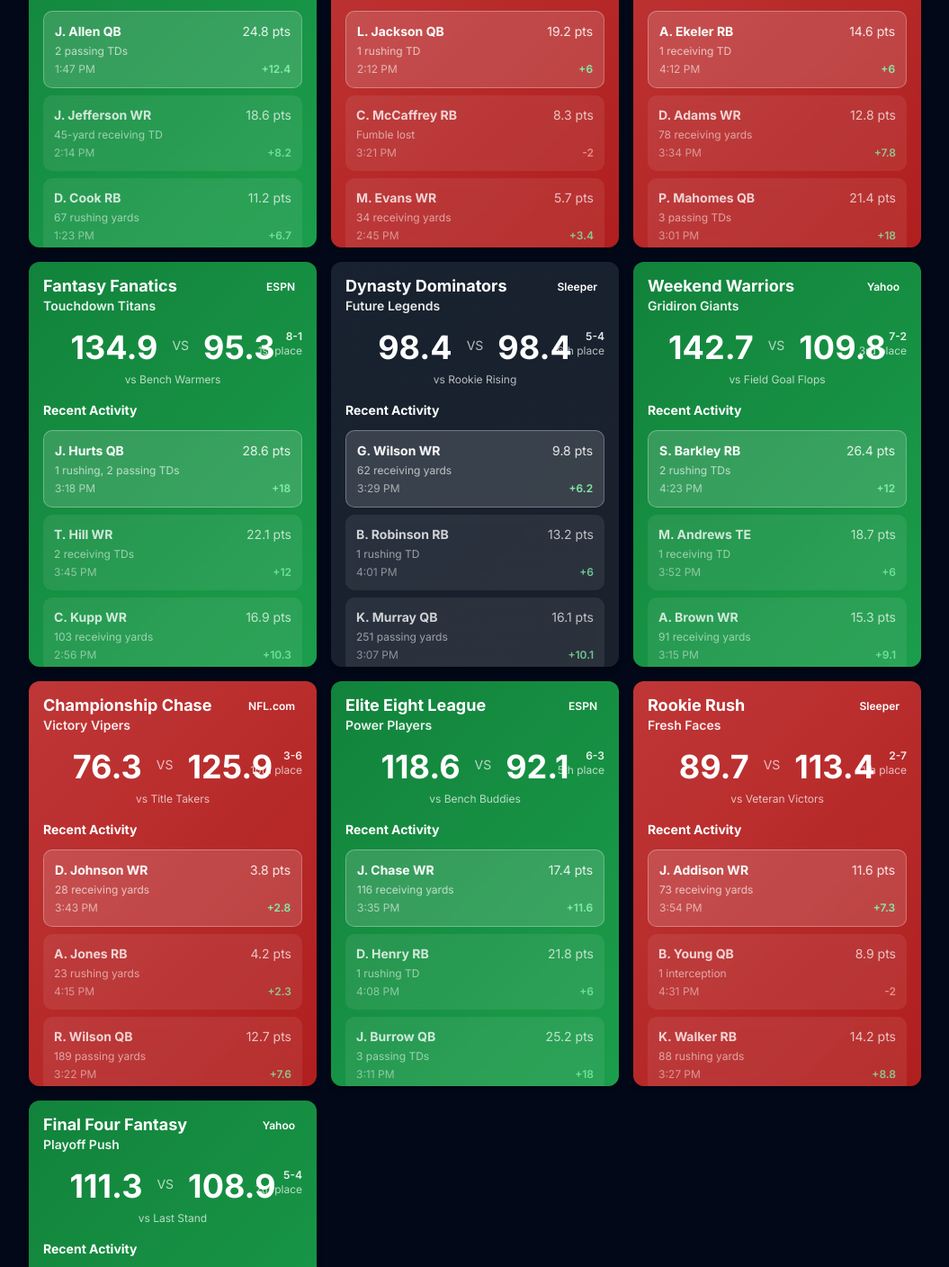
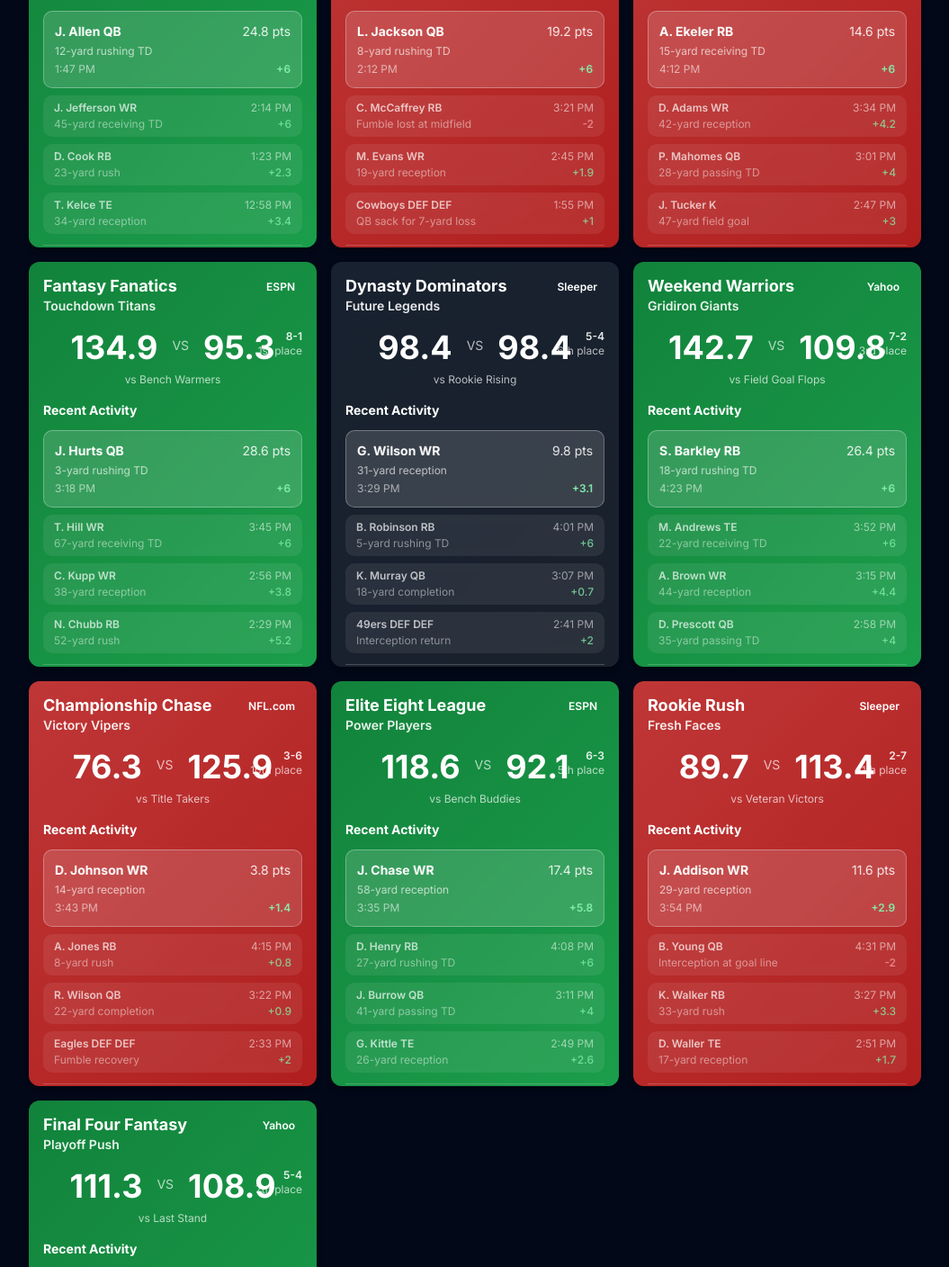
Before and after one commit to swiftarm11/fantasy-scoreboard-pulse, a React (Vite) app: page / in a window 1280 px wide. Shown: the part 284-1692 px from the top of the page at 90% size, without its empty margins (112-1167 px from the left). Built offline with nearby package versions, Linux system fonts and the light colour scheme.

Commit message:
Fix scoring event display
Update scoring events to show specific actions instead of cumulative player points. Condense less recent scoring events to reduce space usage.

```diff
--- a/src/components/ScoringEvent.tsx
+++ b/src/components/ScoringEvent.tsx
@@ -7,8 +7,10 @@ interface ScoringEventProps {
 export const ScoringEvent = ({ event }: ScoringEventProps) => {
   const isPositive = event.scoreImpact > 0;
 
+  if (event.isRecent) {
+    // Full-size recent event
     return (
-    <div className={`scoring-event ${event.isRecent ? 'scoring-event-recent' : 'scoring-event-old'}`}>
+      <div className="scoring-event scoring-event-recent">
         <div className="flex justify-between items-start mb-1">
           <div className="flex-1">
             <div className="flex justify-between items-center">
@@ -28,10 +30,37 @@ export const ScoringEvent = ({ event }: ScoringEventProps) => {
           <span className="text-white/60">
             {event.timestamp}
           </span>
-        <span className={isPositive ? 'score-impact-positive' : 'score-impact-negative'}>
-          {isPositive ? '+' : ''}{event.scoreImpact}
+          <span className={isPositive ? "score-impact-positive" : "score-impact-negative"}>
+            {isPositive ? "+" : ""}{event.scoreImpact}
           </span>
         </div>
       </div>
     );
+  }
+
+  // Condensed older event
+  return (
+    <div className="scoring-event scoring-event-old py-1.5">
+      <div className="flex justify-between items-center">
+        <div className="flex-1">
+          <div className="flex items-center justify-between">
+            <span className="text-xs font-semibold text-white/90">
+              {event.playerName} {event.position}
+            </span>
+            <span className="text-xs text-white/70">
+              {event.timestamp}
+            </span>
+          </div>
+          <div className="flex items-center justify-between mt-0.5">
+            <p className="text-xs text-white/60 truncate pr-2">
+              {event.action}
+            </p>
+            <span className={`text-xs font-medium ${isPositive ? "text-green-300" : "text-red-300"}`}>
+              {isPositive ? "+" : ""}{event.scoreImpact}
+            </span>
+          </div>
+        </div>
+      </div>
+    </div>
+  );
 };
--- a/src/data/mockData.ts
+++ b/src/data/mockData.ts
@@ -19,7 +19,7 @@ export const mockLeagueData: LeagueData[] = [
         position: 'WR',
         weeklyPoints: 18.6,
         action: '45-yard receiving TD',
-        scoreImpact: 8.2,
+        scoreImpact: 6.0,
         timestamp: '2:14 PM'
       },
       {
@@ -27,8 +27,8 @@ export const mockLeagueData: LeagueData[] = [
         playerName: 'J. Allen',
         position: 'QB',
         weeklyPoints: 24.8,
-        action: '2 passing TDs',
-        scoreImpact: 12.4,
+        action: '12-yard rushing TD',
+        scoreImpact: 6.0,
         timestamp: '1:47 PM',
         isRecent: true
       },
@@ -37,8 +37,8 @@ export const mockLeagueData: LeagueData[] = [
         playerName: 'D. Cook',
         position: 'RB',
         weeklyPoints: 11.2,
-        action: '67 rushing yards',
-        scoreImpact: 6.7,
+        action: '23-yard rush',
+        scoreImpact: 2.3,
         timestamp: '1:23 PM'
       },
       {
@@ -46,8 +46,8 @@ export const mockLeagueData: LeagueData[] = [
         playerName: 'T. Kelce',
         position: 'TE',
         weeklyPoints: 15.4,
-        action: '89 receiving yards',
-        scoreImpact: 8.9,
+        action: '34-yard reception',
+        scoreImpact: 3.4,
         timestamp: '12:58 PM'
       }
     ],
@@ -70,7 +70,7 @@ export const mockLeagueData: LeagueData[] = [
         playerName: 'C. McCaffrey',
         position: 'RB',
         weeklyPoints: 8.3,
-        action: 'Fumble lost',
+        action: 'Fumble lost at midfield',
         scoreImpact: -2.0,
         timestamp: '3:21 PM'
       },
@@ -79,8 +79,8 @@ export const mockLeagueData: LeagueData[] = [
         playerName: 'M. Evans',
         position: 'WR',
         weeklyPoints: 5.7,
-        action: '34 receiving yards',
-        scoreImpact: 3.4,
+        action: '19-yard reception',
+        scoreImpact: 1.9,
         timestamp: '2:45 PM'
       },
       {
@@ -88,7 +88,7 @@ export const mockLeagueData: LeagueData[] = [
         playerName: 'L. Jackson',
         position: 'QB',
         weeklyPoints: 19.2,
-        action: '1 rushing TD',
+        action: '8-yard rushing TD',
         scoreImpact: 6.0,
         timestamp: '2:12 PM',
         isRecent: true
@@ -98,8 +98,8 @@ export const mockLeagueData: LeagueData[] = [
         playerName: 'Cowboys DEF',
         position: 'DEF',
         weeklyPoints: 2.0,
-        action: '28 points allowed',
-        scoreImpact: -3.0,
+        action: 'QB sack for 7-yard loss',
+        scoreImpact: 1.0,
         timestamp: '1:55 PM'
       }
     ],
@@ -122,7 +122,7 @@ export const mockLeagueData: LeagueData[] = [
         playerName: 'A. Ekeler',
         position: 'RB',
         weeklyPoints: 14.6,
-        action: '1 receiving TD',
+        action: '15-yard receiving TD',
         scoreImpact: 6.0,
         timestamp: '4:12 PM',
         isRecent: true
@@ -132,8 +132,8 @@ export const mockLeagueData: LeagueData[] = [
         playerName: 'D. Adams',
         position: 'WR',
         weeklyPoints: 12.8,
-        action: '78 receiving yards',
-        scoreImpact: 7.8,
+        action: '42-yard reception',
+        scoreImpact: 4.2,
         timestamp: '3:34 PM'
       },
       {
@@ -141,8 +141,8 @@ export const mockLeagueData: LeagueData[] = [
         playerName: 'P. Mahomes',
         position: 'QB',
         weeklyPoints: 21.4,
-        action: '3 passing TDs',
-        scoreImpact: 18.0,
+        action: '28-yard passing TD',
+        scoreImpact: 4.0,
         timestamp: '3:01 PM'
       },
       {
@@ -150,8 +150,8 @@ export const mockLeagueData: LeagueData[] = [
         playerName: 'J. Tucker',
         position: 'K',
         weeklyPoints: 8.0,
-        action: '2 field goals made',
-        scoreImpact: 6.0,
+        action: '47-yard field goal',
+        scoreImpact: 3.0,
         timestamp: '2:47 PM'
       }
     ],
@@ -174,8 +174,8 @@ export const mockLeagueData: LeagueData[] = [
         playerName: 'T. Hill',
         position: 'WR',
         weeklyPoints: 22.1,
-        action: '2 receiving TDs',
-        scoreImpact: 12.0,
+        action: '67-yard receiving TD',
+        scoreImpact: 6.0,
         timestamp: '3:45 PM'
       },
       {
@@ -183,8 +183,8 @@ export const mockLeagueData: LeagueData[] = [
         playerName: 'J. Hurts',
         position: 'QB',
         weeklyPoints: 28.6,
-        action: '1 rushing, 2 passing TDs',
-        scoreImpact: 18.0,
+        action: '3-yard rushing TD',
+        scoreImpact: 6.0,
         timestamp: '3:18 PM',
         isRecent: true
       },
@@ -193,8 +193,8 @@ export const mockLeagueData: LeagueData[] = [
         playerName: 'C. Kupp',
         position: 'WR',
         weeklyPoints: 16.9,
-        action: '103 receiving yards',
-        scoreImpact: 10.3,
+        action: '38-yard reception',
+        scoreImpact: 3.8,
         timestamp: '2:56 PM'
       },
       {
@@ -202,8 +202,8 @@ export const mockLeagueData: LeagueData[] = [
         playerName: 'N. Chubb',
         position: 'RB',
         weeklyPoints: 19.7,
-        action: '127 rushing yards',
-        scoreImpact: 12.7,
+        action: '52-yard rush',
+        scoreImpact: 5.2,
         timestamp: '2:29 PM'
       }
     ],
@@ -226,7 +226,7 @@ export const mockLeagueData: LeagueData[] = [
         playerName: 'B. Robinson',
         position: 'RB',
         weeklyPoints: 13.2,
-        action: '1 rushing TD',
+        action: '5-yard rushing TD',
         scoreImpact: 6.0,
         timestamp: '4:01 PM'
       },
@@ -235,8 +235,8 @@ export const mockLeagueData: LeagueData[] = [
         playerName: 'G. Wilson',
         position: 'WR',
         weeklyPoints: 9.8,
-        action: '62 receiving yards',
-        scoreImpact: 6.2,
+        action: '31-yard reception',
+        scoreImpact: 3.1,
         timestamp: '3:29 PM',
         isRecent: true
       },
@@ -245,8 +245,8 @@ export const mockLeagueData: LeagueData[] = [
         playerName: 'K. Murray',
         position: 'QB',
         weeklyPoints: 16.1,
-        action: '251 passing yards',
-        scoreImpact: 10.1,
+        action: '18-yard completion',
+        scoreImpact: 0.7,
         timestamp: '3:07 PM'
       },
       {
@@ -254,8 +254,8 @@ export const mockLeagueData: LeagueData[] = [
         playerName: '49ers DEF',
         position: 'DEF',
         weeklyPoints: 12.0,
-        action: '2 sacks, 1 INT',
-        scoreImpact: 8.0,
+        action: 'Interception return',
+        scoreImpact: 2.0,
         timestamp: '2:41 PM'
       }
     ],
@@ -278,8 +278,8 @@ export const mockLeagueData: LeagueData[] = [
         playerName: 'S. Barkley',
         position: 'RB',
         weeklyPoints: 26.4,
-        action: '2 rushing TDs',
-        scoreImpact: 12.0,
+        action: '18-yard rushing TD',
+        scoreImpact: 6.0,
         timestamp: '4:23 PM',
         isRecent: true
       },
@@ -288,7 +288,7 @@ export const mockLeagueData: LeagueData[] = [
         playerName: 'M. Andrews',
         position: 'TE',
         weeklyPoints: 18.7,
-        action: '1 receiving TD',
+        action: '22-yard receiving TD',
         scoreImpact: 6.0,
         timestamp: '3:52 PM'
       },
@@ -297,8 +297,8 @@ export const mockLeagueData: LeagueData[] = [
         playerName: 'A. Brown',
         position: 'WR',
         weeklyPoints: 15.3,
-        action: '91 receiving yards',
-        scoreImpact: 9.1,
+        action: '44-yard reception',
+        scoreImpact: 4.4,
         timestamp: '3:15 PM'
       },
       {
@@ -306,8 +306,8 @@ export const mockLeagueData: LeagueData[] = [
         playerName: 'D. Prescott',
         position: 'QB',
         weeklyPoints: 23.9,
-        action: '2 passing TDs',
-        scoreImpact: 12.0,
+        action: '35-yard passing TD',
+        scoreImpact: 4.0,
         timestamp: '2:58 PM'
       }
     ],
@@ -330,8 +330,8 @@ export const mockLeagueData: LeagueData[] = [
         playerName: 'A. Jones',
         position: 'RB',
         weeklyPoints: 4.2,
-        action: '23 rushing yards',
-        scoreImpact: 2.3,
+        action: '8-yard rush',
+        scoreImpact: 0.8,
         timestamp: '4:15 PM'
       },
       {
@@ -339,8 +339,8 @@ export const mockLeagueData: LeagueData[] = [
         playerName: 'D. Johnson',
         position: 'WR',
         weeklyPoints: 3.8,
-        action: '28 receiving yards',
-        scoreImpact: 2.8,
+        action: '14-yard reception',
+        scoreImpact: 1.4,
         timestamp: '3:43 PM',
         isRecent: true
       },
@@ -349,8 +349,8 @@ export const mockLeagueData: LeagueData[] = [
         playerName: 'R. Wilson',
         position: 'QB',
         weeklyPoints: 12.7,
-        action: '189 passing yards',
-        scoreImpact: 7.6,
+        action: '22-yard completion',
+        scoreImpact: 0.9,
         timestamp: '3:22 PM'
       },
       {
@@ -358,7 +358,7 @@ export const mockLeagueData: LeagueData[] = [
         playerName: 'Eagles DEF',
         position: 'DEF',
         weeklyPoints: 6.0,
-        action: '1 fumble recovery',
+        action: 'Fumble recovery',
         scoreImpact: 2.0,
         timestamp: '2:33 PM'
       }
@@ -382,7 +382,7 @@ export const mockLeagueData: LeagueData[] = [
         playerName: 'D. Henry',
         position: 'RB',
         weeklyPoints: 21.8,
-        action: '1 rushing TD',
+        action: '27-yard rushing TD',
         scoreImpact: 6.0,
         timestamp: '4:08 PM'
       },
@@ -391,8 +391,8 @@ export const mockLeagueData: LeagueData[] = [
         playerName: 'J. Chase',
         position: 'WR',
         weeklyPoints: 17.4,
-        action: '116 receiving yards',
-        scoreImpact: 11.6,
+        action: '58-yard reception',
+        scoreImpact: 5.8,
         timestamp: '3:35 PM',
         isRecent: true
       },
@@ -401,8 +401,8 @@ export const mockLeagueData: LeagueData[] = [
         playerName: 'J. Burrow',
         position: 'QB',
         weeklyPoints: 25.2,
-        action: '3 passing TDs',
-        scoreImpact: 18.0,
+        action: '41-yard passing TD',
+        scoreImpact: 4.0,
         timestamp: '3:11 PM'
       },
       {
@@ -410,8 +410,8 @@ export const mockLeagueData: LeagueData[] = [
         playerName: 'G. Kittle',
         position: 'TE',
         weeklyPoints: 13.9,
-        action: '84 receiving yards',
-        scoreImpact: 8.4,
+        action: '26-yard reception',
+        scoreImpact: 2.6,
         timestamp: '2:49 PM'
       }
     ],
@@ -434,7 +434,7 @@ export const mockLeagueData: LeagueData[] = [
         playerName: 'B. Young',
         position: 'QB',
         weeklyPoints: 8.9,
-        action: '1 interception',
+        action: 'Interception at goal line',
         scoreImpact: -2.0,
         timestamp: '4:31 PM'
       },
@@ -443,8 +443,8 @@ export const mockLeagueData: LeagueData[] = [
         playerName: 'J. Addison',
         position: 'WR',
         weeklyPoints: 11.6,
-        action: '73 receiving yards',
-        scoreImpact: 7.3,
+        action: '29-yard reception',
+        scoreImpact: 2.9,
         timestamp: '3:54 PM',
         isRecent: true
       },
@@ -453,8 +453,8 @@ export const mockLeagueData: LeagueData[] = [
         playerName: 'K. Walker',
         position: 'RB',
         weeklyPoints: 14.2,
-        action: '88 rushing yards',
-        scoreImpact: 8.8,
+        action: '33-yard rush',
+        scoreImpact: 3.3,
         timestamp: '3:27 PM'
       },
       {
@@ -462,8 +462,8 @@ export const mockLeagueData: LeagueData[] = [
         playerName: 'D. Waller',
         position: 'TE',
         weeklyPoints: 7.1,
-        action: '45 receiving yards',
-        scoreImpact: 4.5,
+        action: '17-yard reception',
+        scoreImpact: 1.7,
         timestamp: '2:51 PM'
       }
     ],
@@ -486,7 +486,7 @@ export const mockLeagueData: LeagueData[] = [
         playerName: 'D. Swift',
         position: 'RB',
         weeklyPoints: 16.8,
-        action: '1 receiving TD',
+        action: '11-yard receiving TD',
         scoreImpact: 6.0,
         timestamp: '4:17 PM'
       },
@@ -495,8 +495,8 @@ export const mockLeagueData: LeagueData[] = [
         playerName: 'C. Lamb',
         position: 'WR',
         weeklyPoints: 19.3,
-        action: '124 receiving yards',
-        scoreImpact: 12.4,
+        action: '56-yard reception',
+        scoreImpact: 5.6,
         timestamp: '3:41 PM',
         isRecent: true
       },
@@ -505,8 +505,8 @@ export const mockLeagueData: LeagueData[] = [
         playerName: 'A. Rodgers',
         position: 'QB',
         weeklyPoints: 22.1,
-        action: '2 passing TDs',
-        scoreImpact: 12.0,
+        action: '24-yard passing TD',
+        scoreImpact: 4.0,
         timestamp: '3:09 PM'
       },
       {
@@ -514,8 +514,8 @@ export const mockLeagueData: LeagueData[] = [
         playerName: 'Bills DEF',
         position: 'DEF',
         weeklyPoints: 14.0,
-        action: '3 sacks, 1 TD',
-        scoreImpact: 12.0,
+        action: 'Pick-6 interception TD',
+        scoreImpact: 6.0,
         timestamp: '2:37 PM'
       }
     ],
```
Lines whose indentation alone changed are shown as unchanged.
